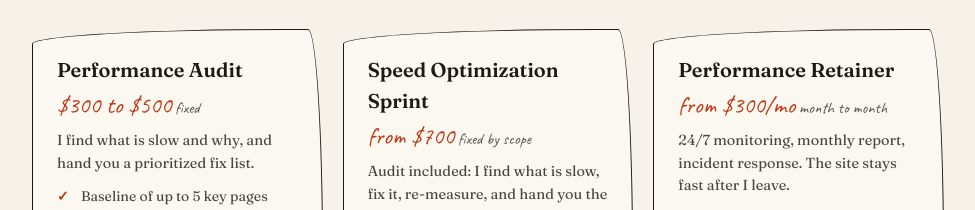
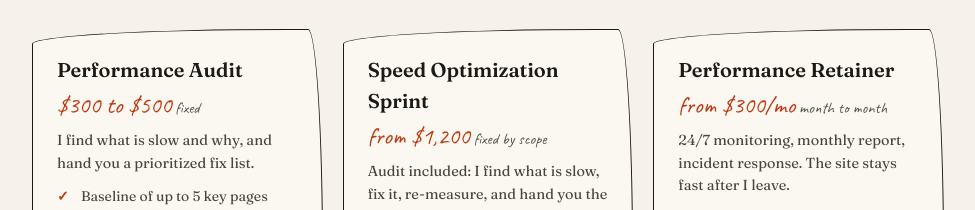
Before and after one commit to yuuhub/yuuri-portfolio, a Next.js app: page / in a window 1280 px wide. Shown: the part 1840-2050 px from the top of the page, without its empty margins (152-1127 px from the left). Built offline with nearby package versions, Linux system fonts and the light colour scheme.

Commit message:
Sprint price from 00 to from ,200 per market research (2-4 week audit+fix sprints run 95-,495)

```diff
--- a/data/services.ts
+++ b/data/services.ts
@@ -38,7 +38,7 @@
   {
     slug: "speed-optimization-sprint",
     name: "Speed Optimization Sprint",
-    price: "from $700",
+    price: "from $1,200",
     priceNote: "fixed by scope",
     description:
       "Audit included: I find what is slow, fix it, re-measure, and hand you the before and after proof.",
```
